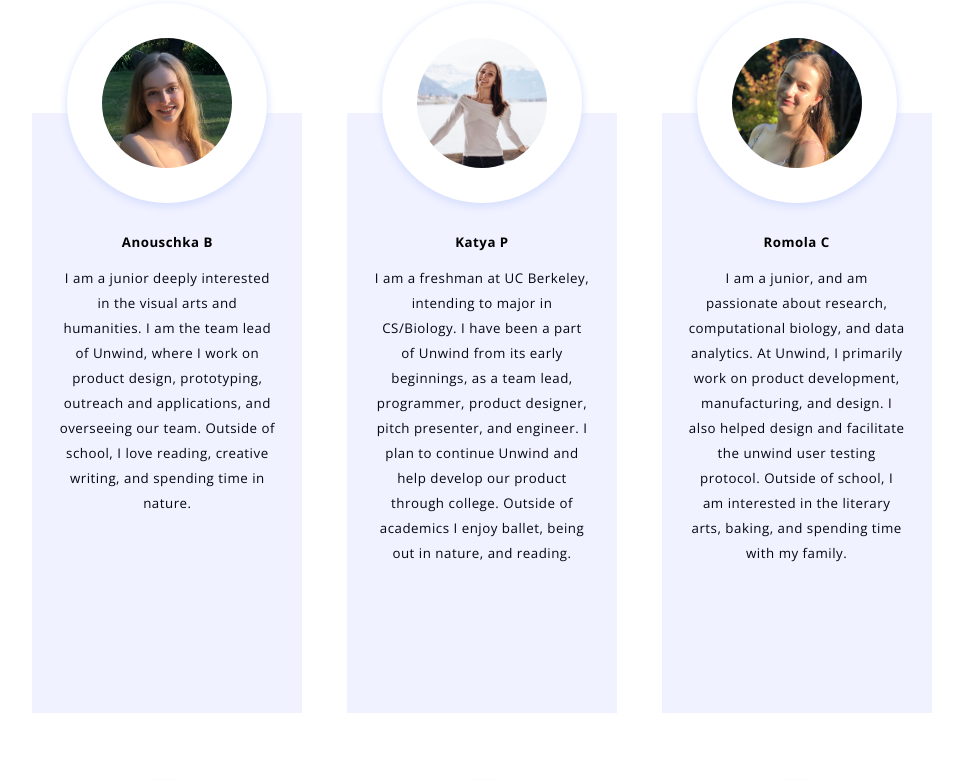
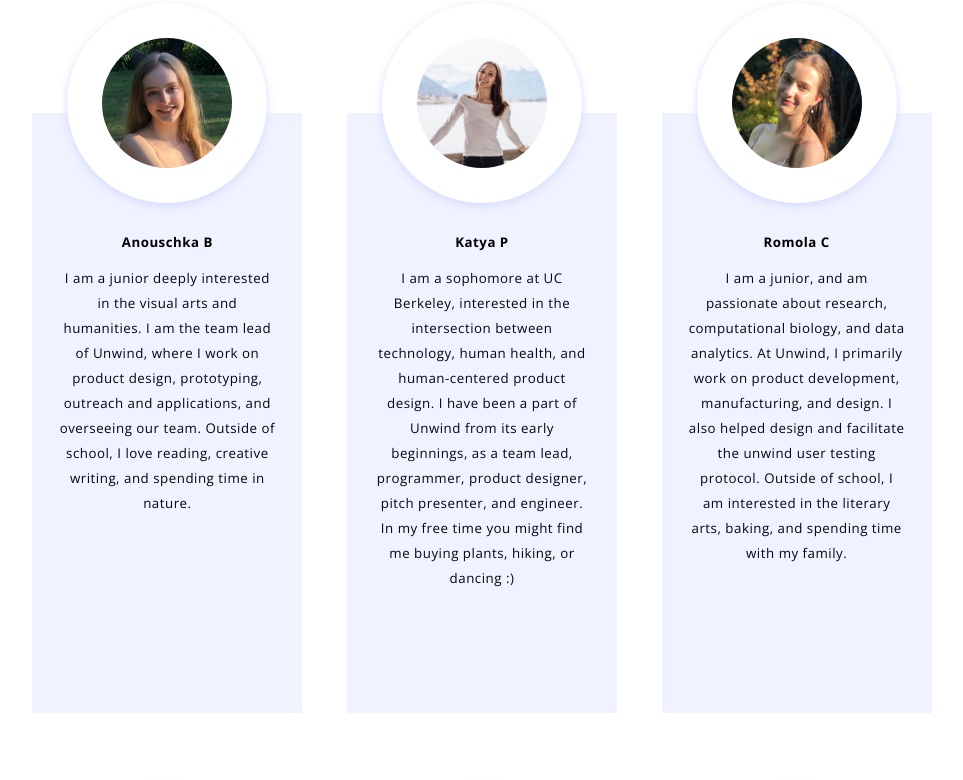
Before and after one commit to al-ge/al-ge, a plain HTML site: page contact.html in a window 1280 px wide. Shown: the part 1478-2258 px from the top of the page, without its empty margins (168-1131 px from the left). Drawn offline with nearby package versions, Linux system fonts and the light colour scheme.

Commit message:
changed katya's bio (and added contact.html to git)

```diff
--- a/contact.html
+++ b/contact.html
@@ -132,7 +132,7 @@
               </div>
             </div>
             <h5>Katya P</h5>
-            <p> I am a freshman at UC Berkeley, intending to major in CS/Biology. I have been a part of Unwind from its early beginnings, as a team lead, programmer, product designer, pitch presenter, and engineer. I plan to continue Unwind and help develop our product through college. Outside of academics I enjoy ballet, being out in nature, and reading.
+            <p> I am a sophomore at UC Berkeley, interested in the intersection between technology, human health, and human-centered product design. I have been a part of Unwind from its early beginnings, as a team lead, programmer, product designer, pitch presenter, and engineer. In my free time you might find me buying plants, hiking, or dancing :)
             </p>
           </div>
           <div id="member">
```
